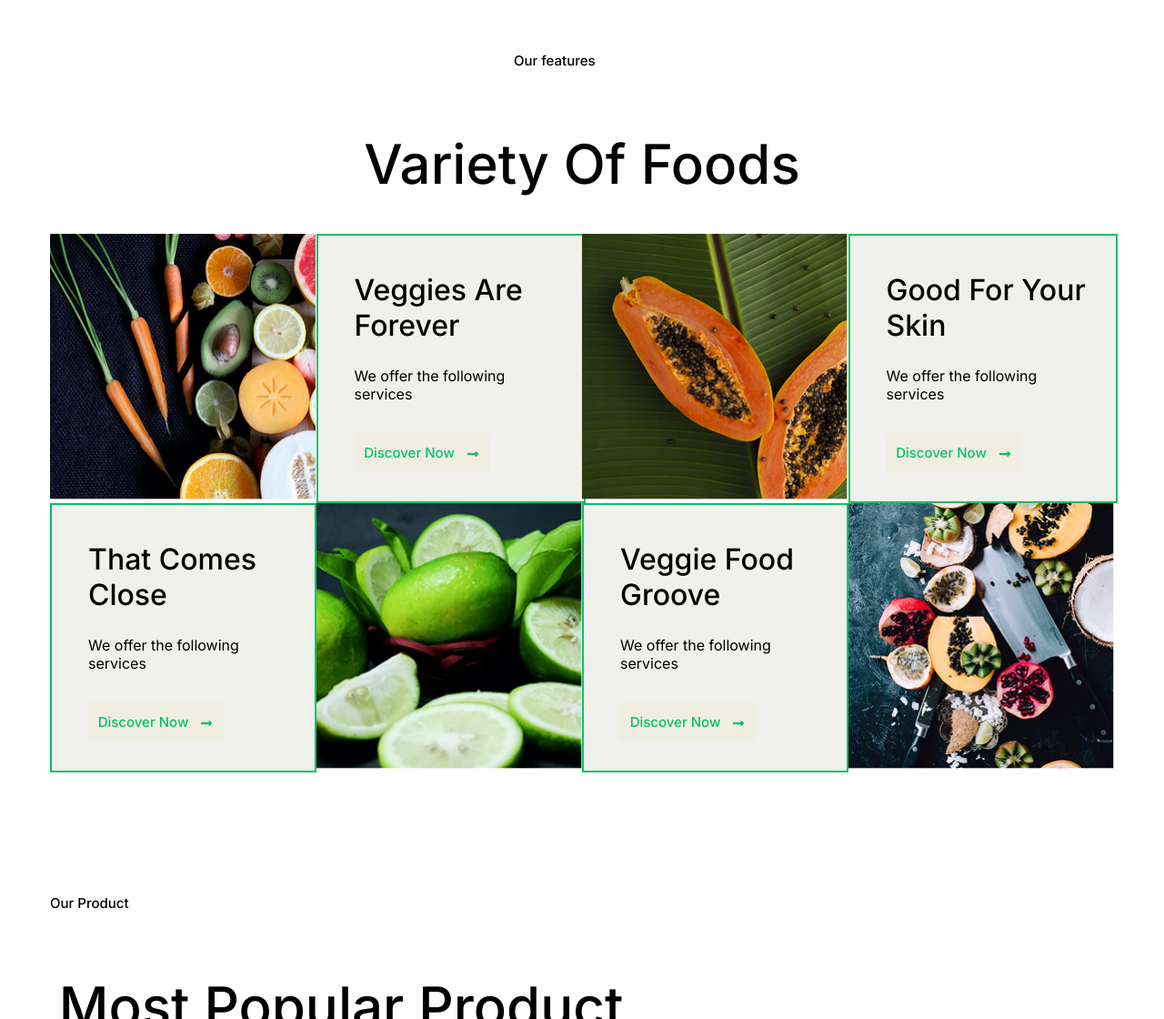
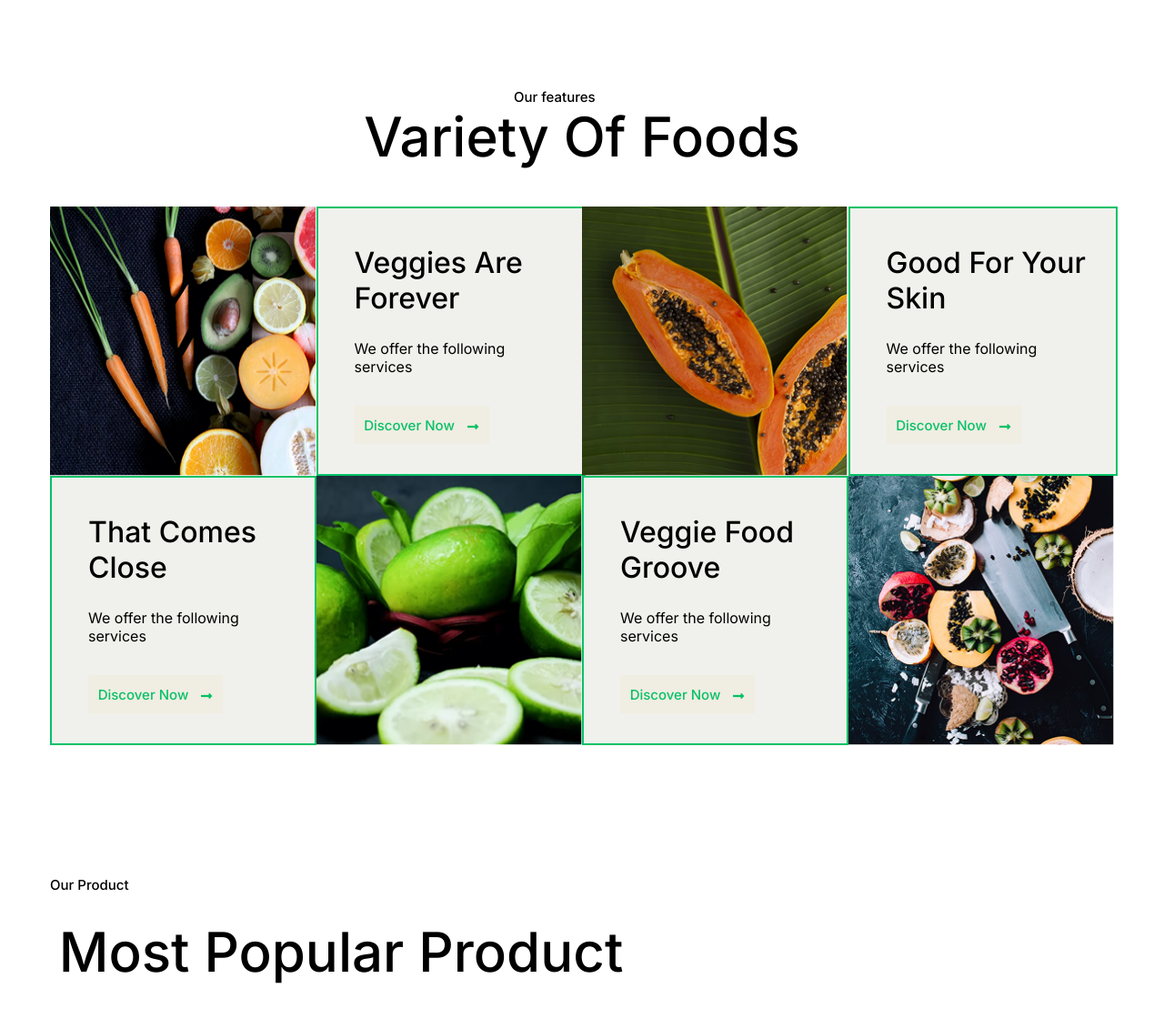
Before and after one commit to TanveeR-Abdullah/Assignment-2, a plain HTML site: page index.html in a window 1280 px wide. Shown: the part 2531-3651 px from the top of the page at 91% size. Drawn offline with Linux system fonts and the light colour scheme.

Commit message:
chacking for any error and adjustment

```diff
--- a/desktopDesign.css
+++ b/desktopDesign.css
@@ -38,7 +38,7 @@
 
     }
 
-
+    /* header Design */
     .header {
         width: 1440px;
         height: 663px;
@@ -75,8 +75,6 @@
 
     }
 
-
-
     .navbar {
         width: 1177px;
         height: 41px;
@@ -98,7 +96,6 @@
         color: var(--color-green);
 
     }
-
 
     .ul-items li {
         display: inline;
@@ -212,6 +209,7 @@
         margin-left: 10px;
     }
 
+    /* middle section  brand-logos design */
     .brand-logos {
         width: 600px;
         height: 50px;
@@ -273,6 +271,8 @@
         margin: 0px;
     }
 
+      /* <!-- -- vagis section Design -- --> */
+
     #vegis-section {
         width: 1162px;
         height: 608px;
@@ -281,8 +281,6 @@
         grid-template-columns: 1fr 1fr;
         gap: 20px;
     }
-
-
 
     .item-section {}
 
@@ -304,14 +302,12 @@
     .infoPolcadot {
         position: relative;
         top: 200px;
-
-
-
     }
 
     .info {}
 
     .info p {
+
         position: absolute;
         width: 82px;
         height: 18px;
@@ -321,8 +317,13 @@
         font-size: 15px;
 
     }
+    #OP{
+        margin-top: 40px;
+    }
 
     .info h2 {
+
+
         position: absolute;
         width: 537px;
         height: 146px;
@@ -350,12 +351,19 @@
 
     }
 
+
+      /* <!-- -- vagis section Design -- --> */
     #juiceSection {
         width: 1230px;
         height: 670px;
         display: flex;
         flex-direction: row-reverse;
         justify-content: space-between;
+
+    }
+    #juiceimg img {
+        margin-left: 94px;
+        padding: 0px;
 
     }
 
@@ -393,13 +401,11 @@
 
     }
 
-
+   /* <!-- -- Features Section layout --  --> */
     #infoof {
-        margin-top: 30px;
+      margin-top: 130px;
         width: 1170px;
         height: 766px;
-
-
     }
 
     #Ourfeatures {
@@ -411,13 +417,11 @@
 
     #Ourfeatures p {
         width: 150px;
-
+        margin-top: 70px;
     }
 
     .FeaturesSection {
         margin-top: 200px;
-
-
     }
 
 
@@ -432,6 +436,7 @@
 
 
     .infocard h2 {
+
         width: 228px;
         height: 55px;
         font-weight: 500;
@@ -455,7 +460,8 @@
 
     .cardImg {
         width: 292px;
-        height: 292px;
+        height: 296px;
+
     }
 
 
@@ -487,14 +493,6 @@
         flex-direction: row-reverse;
 
     }
-
-
-
-
-    #infoof {
-        margin-top: 160px;
-    }
-
 
     .ProductSection {
         margin-top: 200px;
--- a/index.html
+++ b/index.html
@@ -252,7 +252,7 @@
         <!-- -- Product Section layout --  -->
         <div id="infoof">
             <div class="info">
-                <p>Our Product </p>
+                <p id="OP" >Our Product </p>
                 <h2>Most Popular Product </h2>
             </div>
 
--- a/mobileDesign.css
+++ b/mobileDesign.css
@@ -324,7 +324,7 @@
 
 
 
-    /* --juice Section Design-- */
+      /* <!-- -- vagis section Design -- --> */
 
     #juiceSection {
         margin-top: 100px;
```
